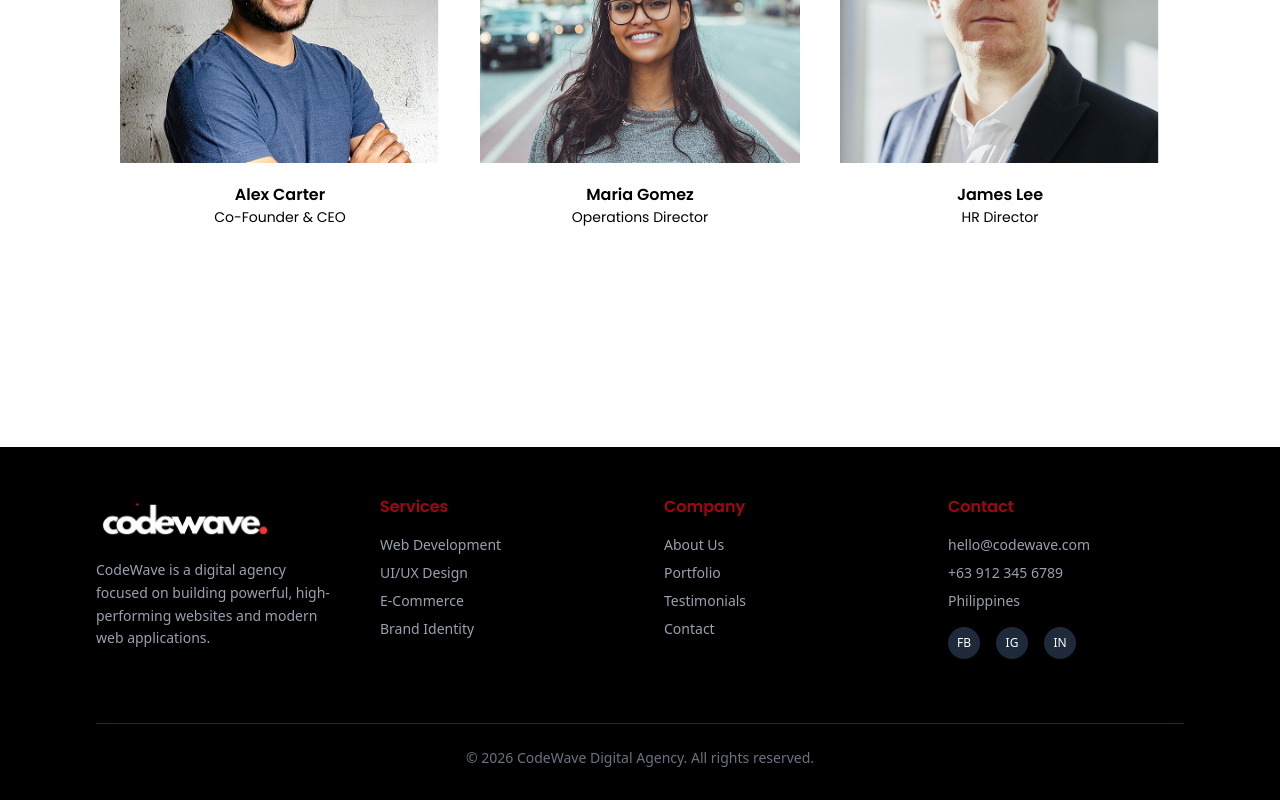
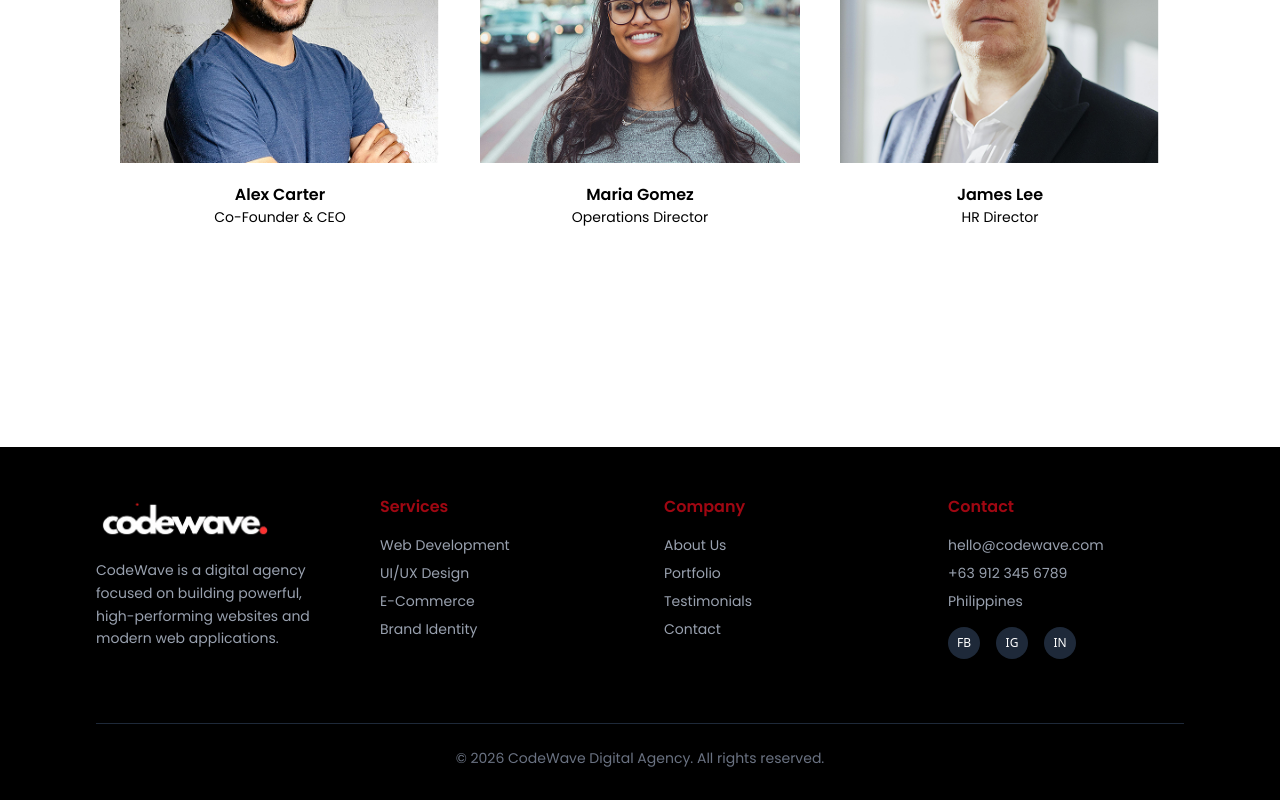
Before and after one commit to rchll-16/codewave-digital-agency, a React (Vite) app: page / in a window 1280 px wide. Shown: the part 4027-4827 px from the top of the page. Built offline with nearby package versions, Linux system fonts and the light colour scheme.

Commit message:
Added a poppins-regular to footer

```diff
--- a/src/components/Footer.tsx
+++ b/src/components/Footer.tsx
@@ -12,7 +12,7 @@ const Footer = () => {
             alt="CodeWave Logo"
             className="h-12 w-auto object-contain mb-4"
           />
-          <p className="text-sm text-gray-400 leading-relaxed">
+          <p className="text-sm text-gray-400 leading-relaxed poppins-regular">
             CodeWave is a digital agency focused on building powerful,
             high-performing websites and modern web applications.
           </p>
@@ -21,7 +21,7 @@ const Footer = () => {
         {/* Services */}
         <div>
           <h4 className="poppins-semibold mb-4 text-red-800">Services</h4>
-          <ul className="space-y-2 text-sm text-gray-400">
+          <ul className="space-y-2 text-sm text-gray-400 poppins-regular cursor-pointer">
             <li className="hover:text-white transition">Web Development</li>
             <li className="hover:text-white transition">UI/UX Design</li>
             <li className="hover:text-white transition">E-Commerce</li>
@@ -32,7 +32,7 @@ const Footer = () => {
         {/* Company */}
         <div>
           <h4 className="poppins-semibold mb-4 text-red-800">Company</h4>
-          <ul className="space-y-2 text-sm text-gray-400">
+          <ul className="space-y-2 text-sm text-gray-400 poppins-regular cursor-pointer">
             <li className="hover:text-white transition">About Us</li>
             <li className="hover:text-white transition">Portfolio</li>
             <li className="hover:text-white transition">Testimonials</li>
@@ -43,7 +43,7 @@ const Footer = () => {
         {/* Contact */}
         <div>
           <h4 className="poppins-semibold mb-4 text-red-800">Contact</h4>
-          <ul className="space-y-2 text-sm text-gray-400">
+          <ul className="space-y-2 text-sm text-gray-400 poppins-regular">
             <li>hello@codewave.com</li>
             <li>+63 912 345 6789</li>
             <li>Philippines</li>
@@ -65,7 +65,7 @@ const Footer = () => {
       </div>
 
       {/* Divider */}
-      <div className="border-t border-gray-800 mt-16 pt-6 text-center text-sm text-gray-500">
+      <div className="border-t border-gray-800 mt-16 pt-6 text-center text-sm text-gray-500 poppins-regular">
         © {new Date().getFullYear()} CodeWave Digital Agency. All rights reserved.
       </div>
     </footer>
```
